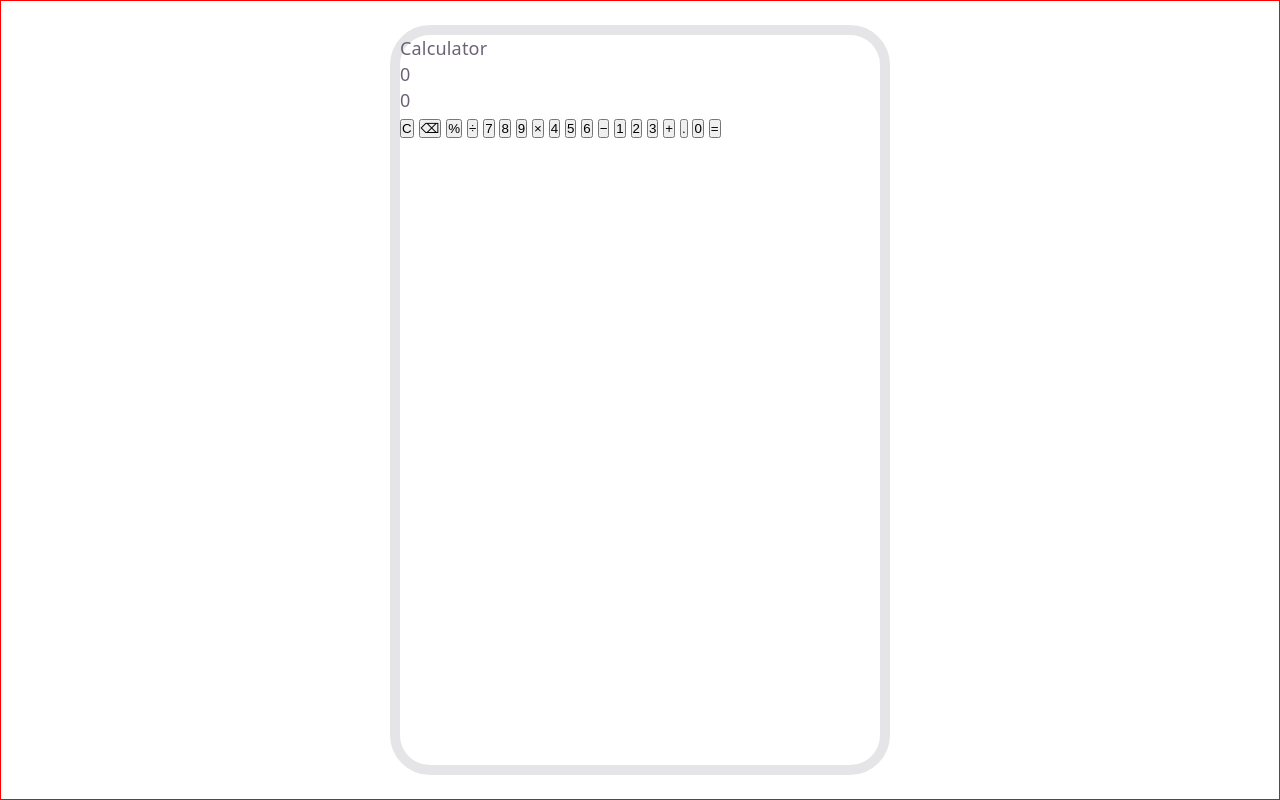
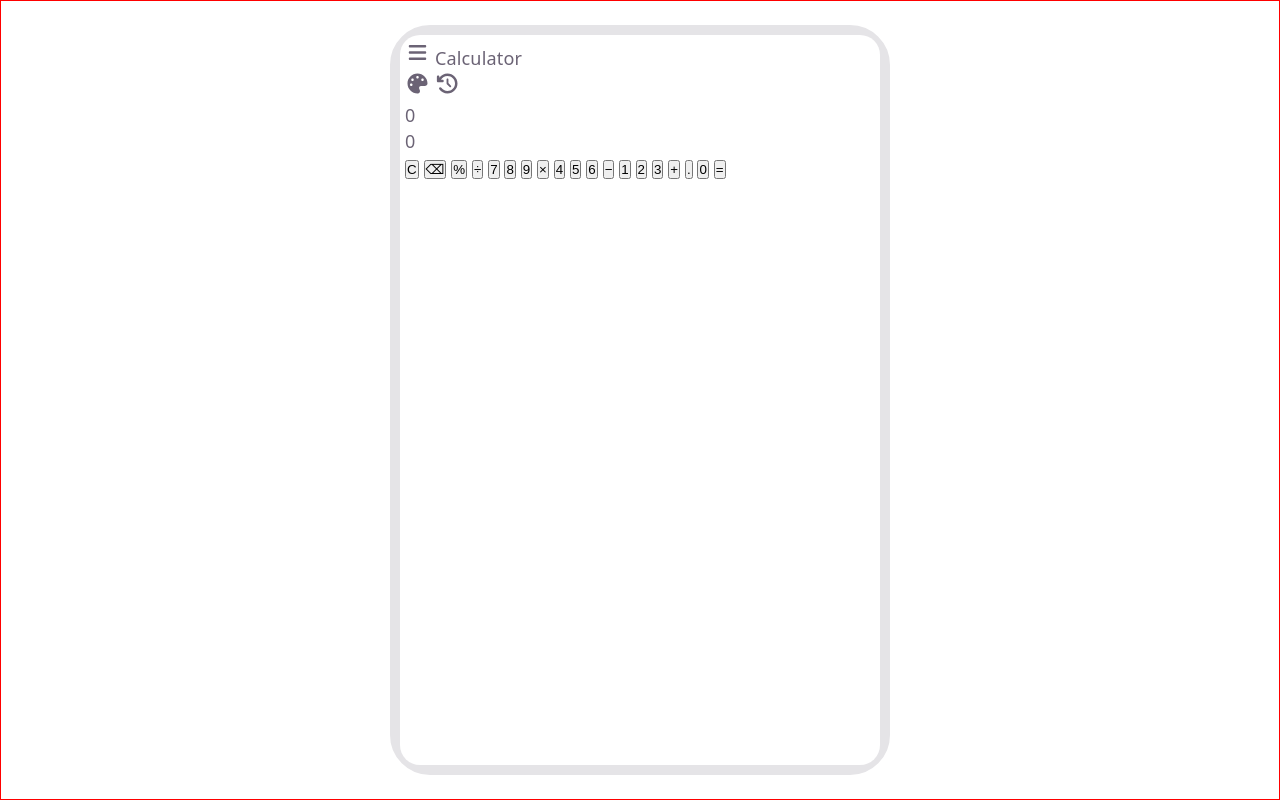
Before and after one commit to hapakjm/calculator-app, a website built with Vite: page calculator-js/index.html in a window 1280 px wide. Built offline with nearby package versions, Linux system fonts and the light colour scheme.

Commit message:
Add display icon styles and SVG masks to style.css

```diff
--- a/calculator-js/src/style.css
+++ b/calculator-js/src/style.css
@@ -45,8 +45,10 @@
       rgba(0, 0, 0, 0.4) 0 10px 15px -3px, rgba(0, 0, 0, 0.25) 0 4px 6px -2px;
   }
 
-  .button-icon {
-    filter: invert(1) brightness(2);
+  .abutton-icon {
+    /* filter: invert(1) brightness(2); */
+    filter: invert(42%) sepia(93%) saturate(1352%) hue-rotate(200deg)
+      brightness(100%) contrast(100%);
   }
 }
 
@@ -82,3 +84,38 @@ main {
   border-radius: 40px;
   corner-shape: squircle;
 }
+
+#app {
+  width: 100%;
+  height: 100%;
+  padding: 5px;
+  background-color: #fff;
+  border-radius: 20px;
+  corner-shape: squircle;
+  color: var(--text);
+}
+
+.display-icon-menu {
+  -webkit-mask: url("./assets/bars-solid-full.svg") no-repeat center / contain;
+  mask: url("./assets/bars-solid-full.svg") no-repeat center / contain;
+}
+
+.display-icon-palette {
+  -webkit-mask: url("./assets/palette-solid-full.svg") no-repeat center /
+    contain;
+  mask: url("./assets/palette-solid-full.svg") no-repeat center / contain;
+}
+
+.display-icon-history {
+  -webkit-mask: url("./assets/clock-rotate-left-solid-full.svg") no-repeat
+    center / contain;
+  mask: url("./assets/clock-rotate-left-solid-full.svg") no-repeat center /
+    contain;
+}
+
+.display-icon {
+  display: inline-block;
+  width: 25px;
+  height: 25px;
+  background-color: var(--text);
+}
```
